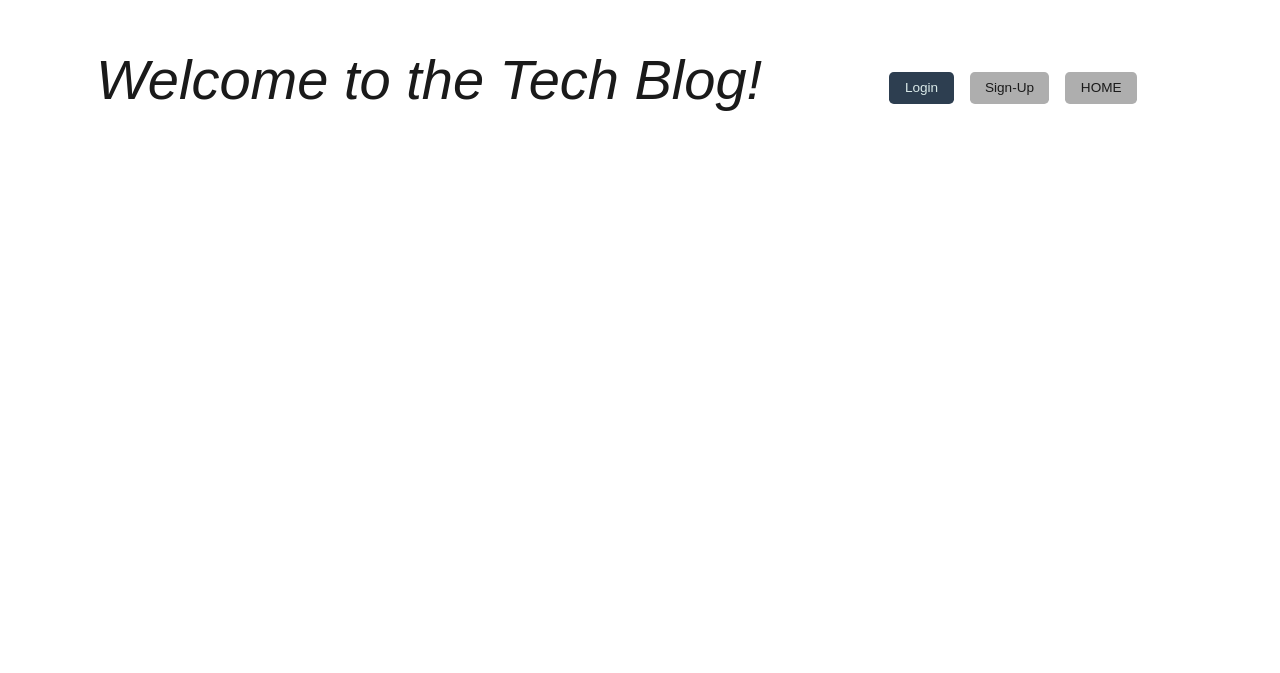
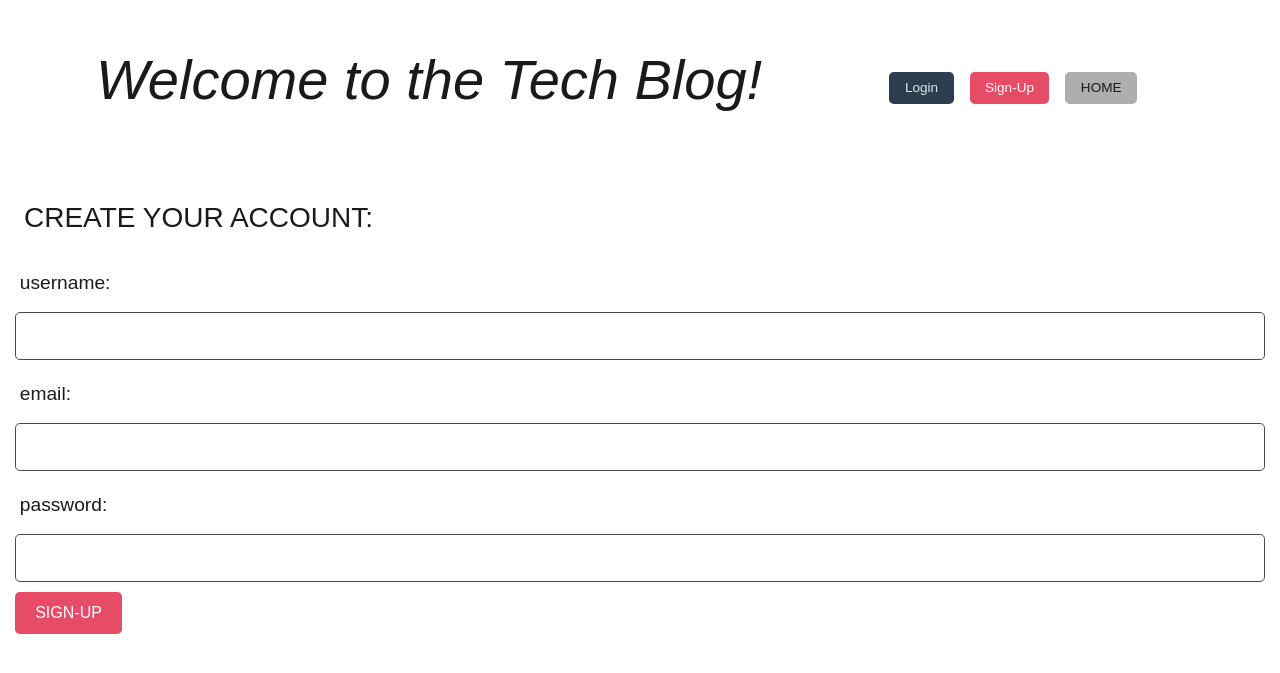
Before and after one commit to aanolan51/LetsBlog, a Node server app: template views/signup.handlebars in a window 1280 px wide. Shown: the top 673 px of the page. Run offline with Node 20, Linux system fonts and the light colour scheme; the template is opened without the code that fills it, so the values that code supplies are empty; some libraries are stand-ins or nearby versions.

Commit message:
Added signup Get request to homeRoutes and added in signup page to handlebars

```diff
--- a/views/layouts/main.handlebars
+++ b/views/layouts/main.handlebars
@@ -22,7 +22,7 @@
         <a class="btn btn-sm btn-outline-secondary m-2" href="/">HOME</a>
         {{else}}
         <a class="btn btn-sm btn-primary m-2" href="/login">Login</a>
-        <a class="btn btn-sm btn-outline-secondary m-2" href="/signup">Sign-Up</a>
+        <a class="btn btn-sm btn-danger m-2" href="/signup">Sign-Up</a>
         <a class="btn btn-sm btn-outline-secondary m-2" href="/">HOME</a>
         {{/if}}
       </div>
--- a/views/login.handlebars
+++ b/views/login.handlebars
@@ -14,3 +14,5 @@
     <button class="btn btn-primary" type="submit">LOGIN</button>
   </div>
 </form>
+
+{{!-- Bring in the login javascript file to pull the form data to send to the back-end: --}}
--- a/views/signup.handlebars
+++ b/views/signup.handlebars
@@ -0,0 +1,22 @@
+{{!-- Create the form to sign-up: --}}
+
+<h3 class = "m-4">CREATE YOUR ACCOUNT:</h3>
+<form class = "col">
+  <div class="form-group">
+    <label for="usernameInput">username:</label>
+    <input class="form-input" type="text" id="usernameInput" />
+  </div>
+  <div class="form-group">
+    <label for="emailInput">email:</label>
+    <input class="form-input" type="text" id="usernameInput" />
+  </div>
+  <div class="form-group">
+    <label for="passwordInput">password:</label>
+    <input class="form-input" type="password" id="passwordInput" />
+  </div>
+  <div class="form-group">
+    <button class="btn btn-danger" type="submit">SIGN-UP</button>
+  </div>
+</form>
+
+{{!-- Bring in the sign-up javascript file to pull the form data to send to the back-end: --}}
```
Also changed, not shown: controllers/homeRoutes.js (+13 -1 lines).
